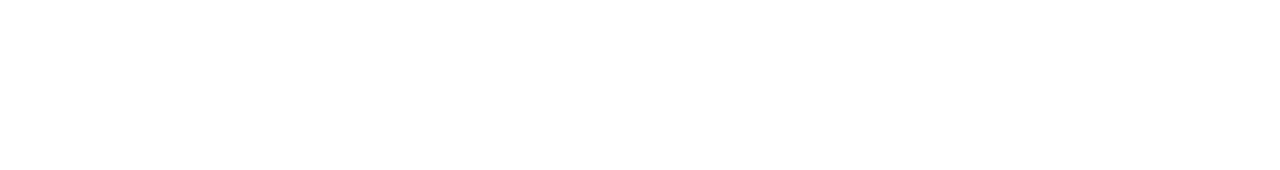
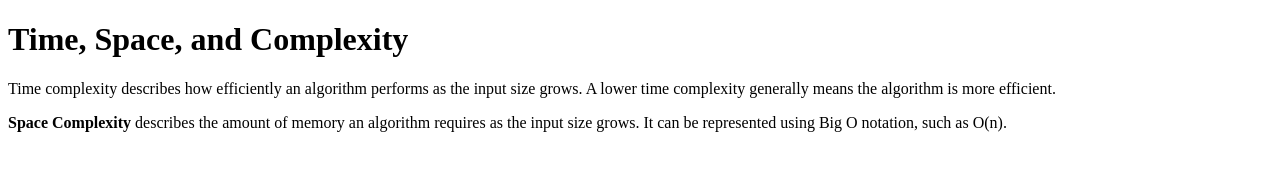
Before and after one commit to acciojob/time-and-space-complexity-harsh-narayan-nishad, a website: page main.html in a window 1280 px wide. Drawn offline with Linux system fonts and the light colour scheme.

Commit message:
created a submission

```diff
--- a/main.html
+++ b/main.html
@@ -7,10 +7,13 @@
 </head>
 
 <body>
-	<!-- the entire body must be written by student -->
-    <script type="text/javascript" src="./script.js">
-</script>
+	<h1>Time, Space, and Complexity</h1>
 
+	<p>Time complexity describes how efficiently an algorithm performs as the input size grows. A lower time complexity generally means the algorithm is more efficient.</p>
+
+	<p><b>Space Complexity</b> describes the amount of memory an algorithm requires as the input size grows. It can be represented using Big O notation, such as O(n).</p>
+
+	<script type="text/javascript" src="./script.js"></script>
 </body>
 
 </html>
```
